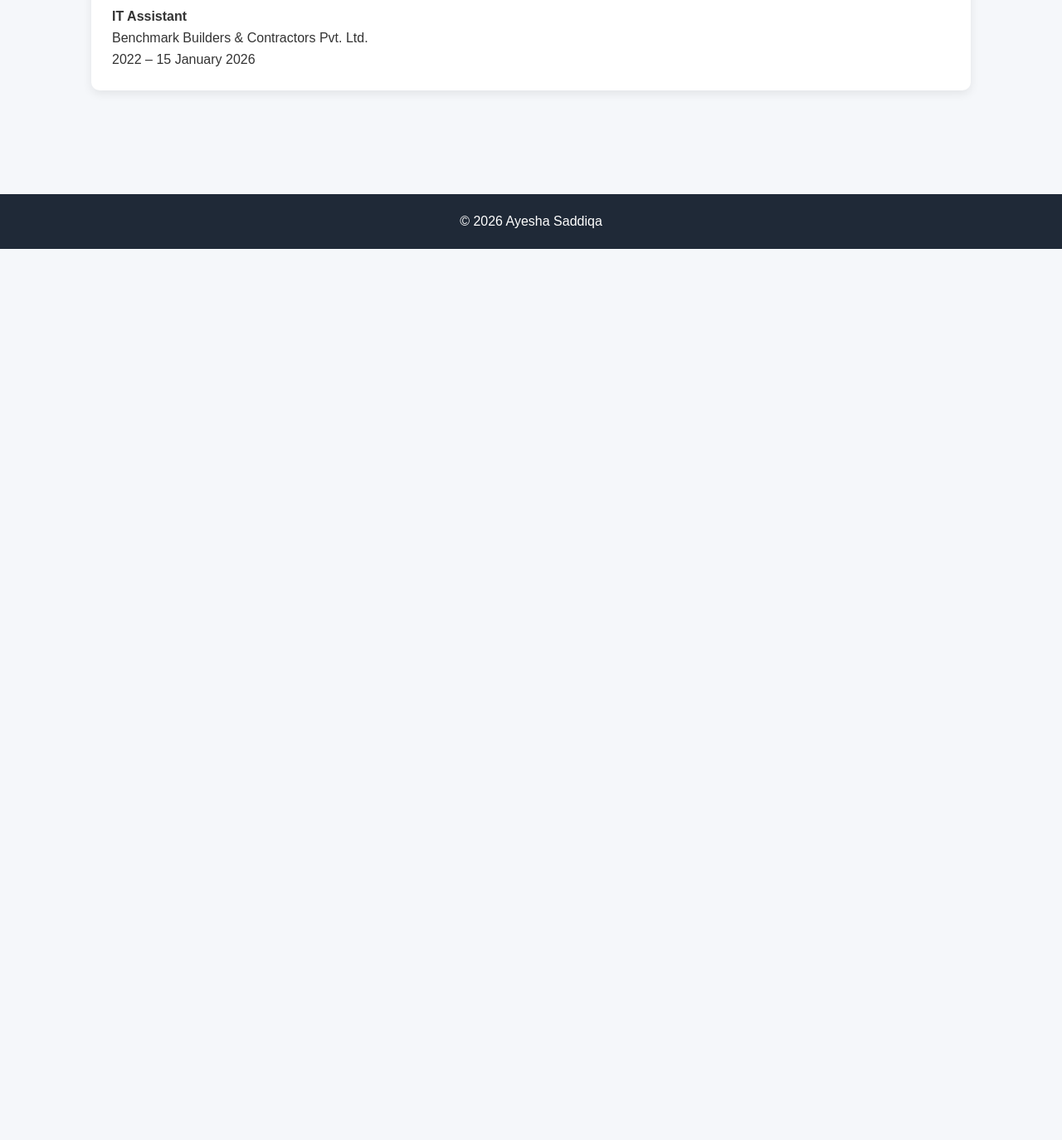
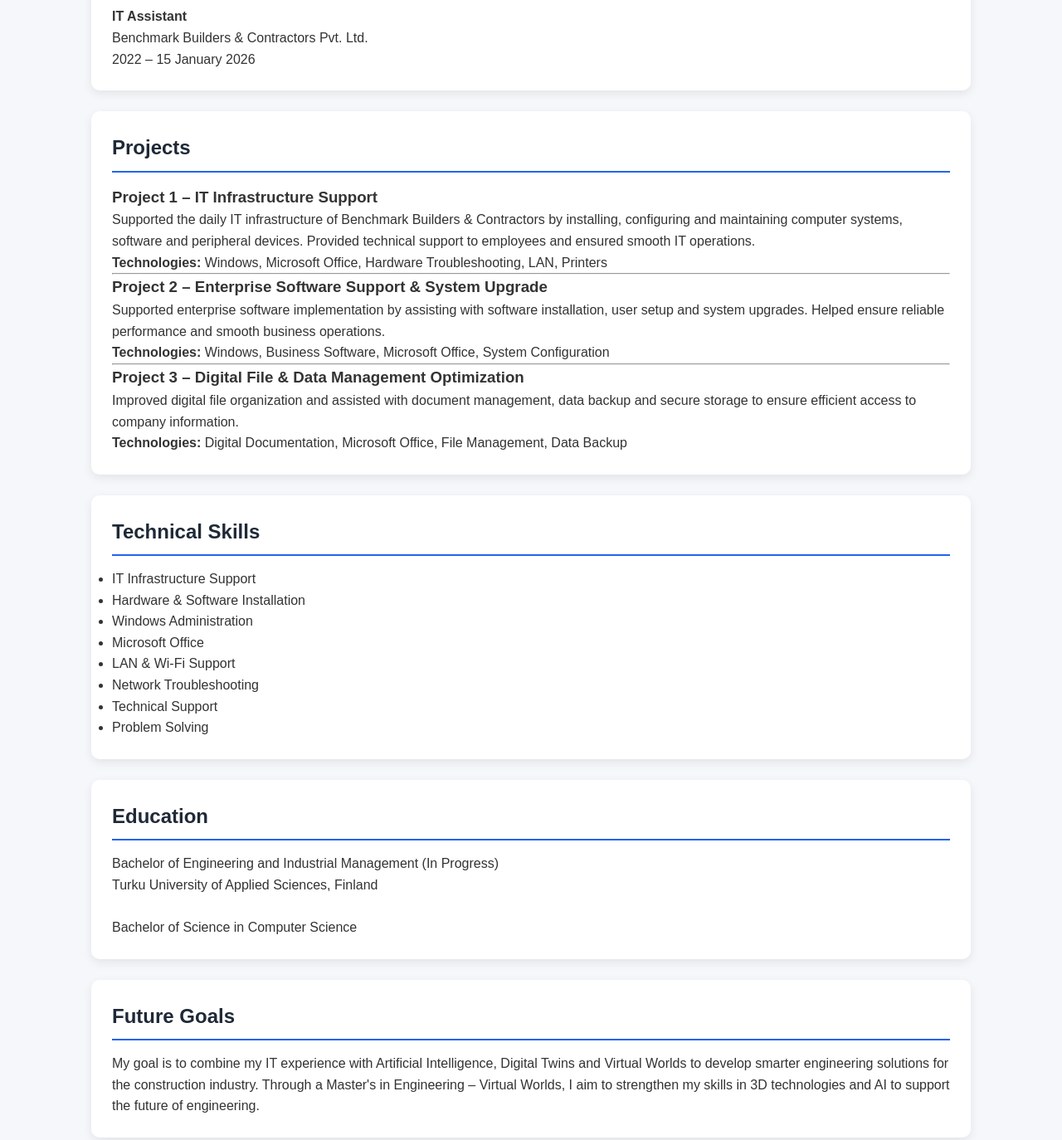
Before and after one commit to AyeshaSK-1/Portfolio-website-, a plain HTML site: page index.html in a window 1280 px wide. Shown: the part 654-2028 px from the top of the page at 83% size. Before the commit the page ends 954 px from the top, so only its background shows below. Drawn offline with Linux system fonts and the light colour scheme.

Commit message:
add projects, skills and education

```diff
--- a/index.html
+++ b/index.html
@@ -119,6 +119,82 @@ Benchmark Builders & Contractors Pvt. Ltd.<br>
 </p>
 
 </div>
+  <div class="card">
+
+<h2>Projects</h2>
+
+<h3>Project 1 – IT Infrastructure Support</h3>
+
+<p>
+Supported the daily IT infrastructure of Benchmark Builders & Contractors by installing, configuring and maintaining computer systems, software and peripheral devices. Provided technical support to employees and ensured smooth IT operations.
+</p>
+
+<p><strong>Technologies:</strong> Windows, Microsoft Office, Hardware Troubleshooting, LAN, Printers</p>
+
+<hr>
+
+<h3>Project 2 – Enterprise Software Support & System Upgrade</h3>
+
+<p>
+Supported enterprise software implementation by assisting with software installation, user setup and system upgrades. Helped ensure reliable performance and smooth business operations.
+</p>
+
+<p><strong>Technologies:</strong> Windows, Business Software, Microsoft Office, System Configuration</p>
+
+<hr>
+
+<h3>Project 3 – Digital File & Data Management Optimization</h3>
+
+<p>
+Improved digital file organization and assisted with document management, data backup and secure storage to ensure efficient access to company information.
+</p>
+
+<p><strong>Technologies:</strong> Digital Documentation, Microsoft Office, File Management, Data Backup</p>
+
+</div>
+  <div class="card">
+
+<h2>Technical Skills</h2>
+
+<ul>
+<li>IT Infrastructure Support</li>
+<li>Hardware & Software Installation</li>
+<li>Windows Administration</li>
+<li>Microsoft Office</li>
+<li>LAN & Wi-Fi Support</li>
+<li>Network Troubleshooting</li>
+<li>Technical Support</li>
+<li>Problem Solving</li>
+</ul>
+
+</div>
+  <div class="card">
+
+<h2>Education</h2>
+
+<p>
+
+Bachelor of Engineering and Industrial Management (In Progress)<br>
+Turku University of Applied Sciences, Finland
+
+<br><br>
+
+Bachelor of Science in Computer Science
+
+</p>
+
+</div>
+  <div class="card">
+
+<h2>Future Goals</h2>
+
+<p>
+
+My goal is to combine my IT experience with Artificial Intelligence, Digital Twins and Virtual Worlds to develop smarter engineering solutions for the construction industry. Through a Master's in Engineering – Virtual Worlds, I aim to strengthen my skills in 3D technologies and AI to support the future of engineering.
+
+</p>
+
+</div>
 </section>
 
 <footer>
```
